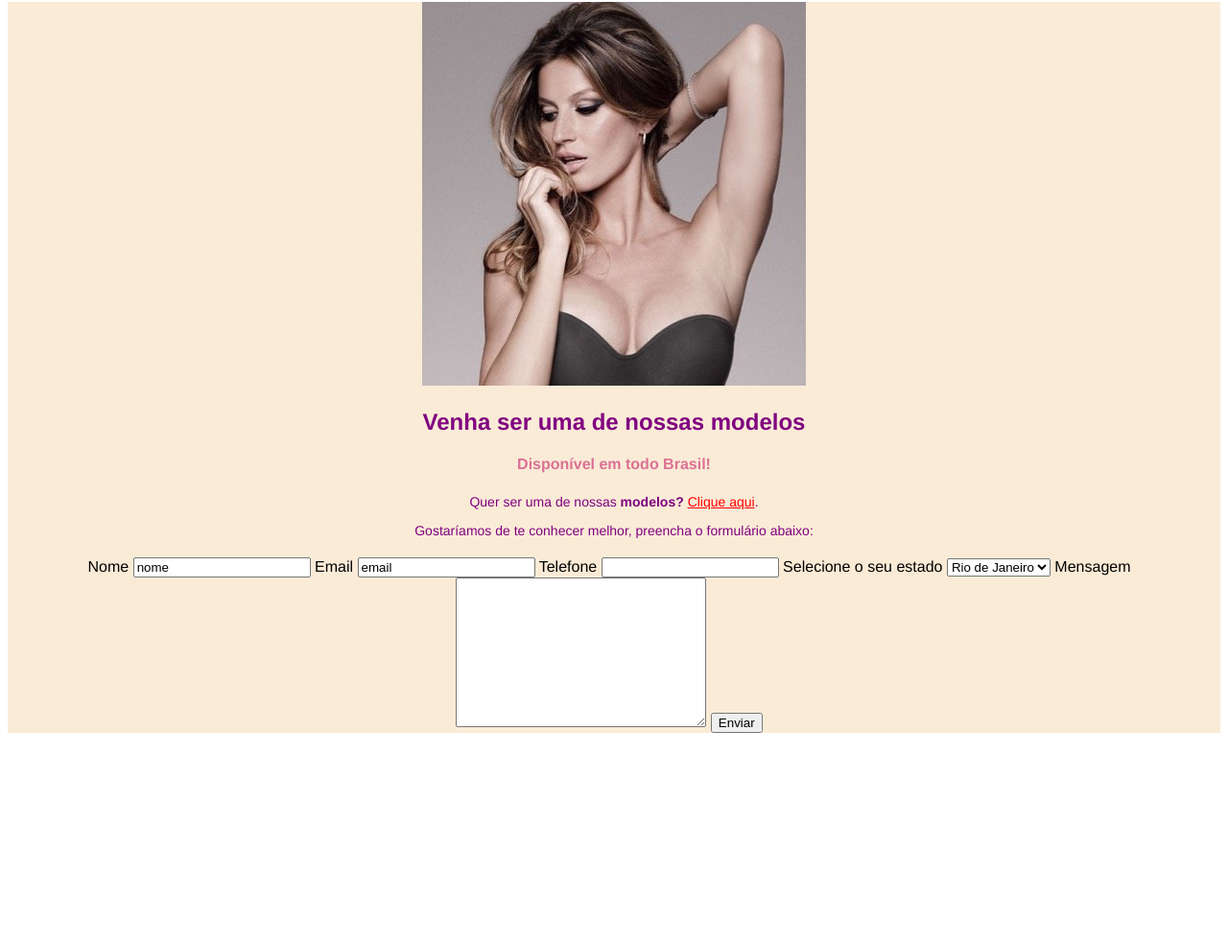
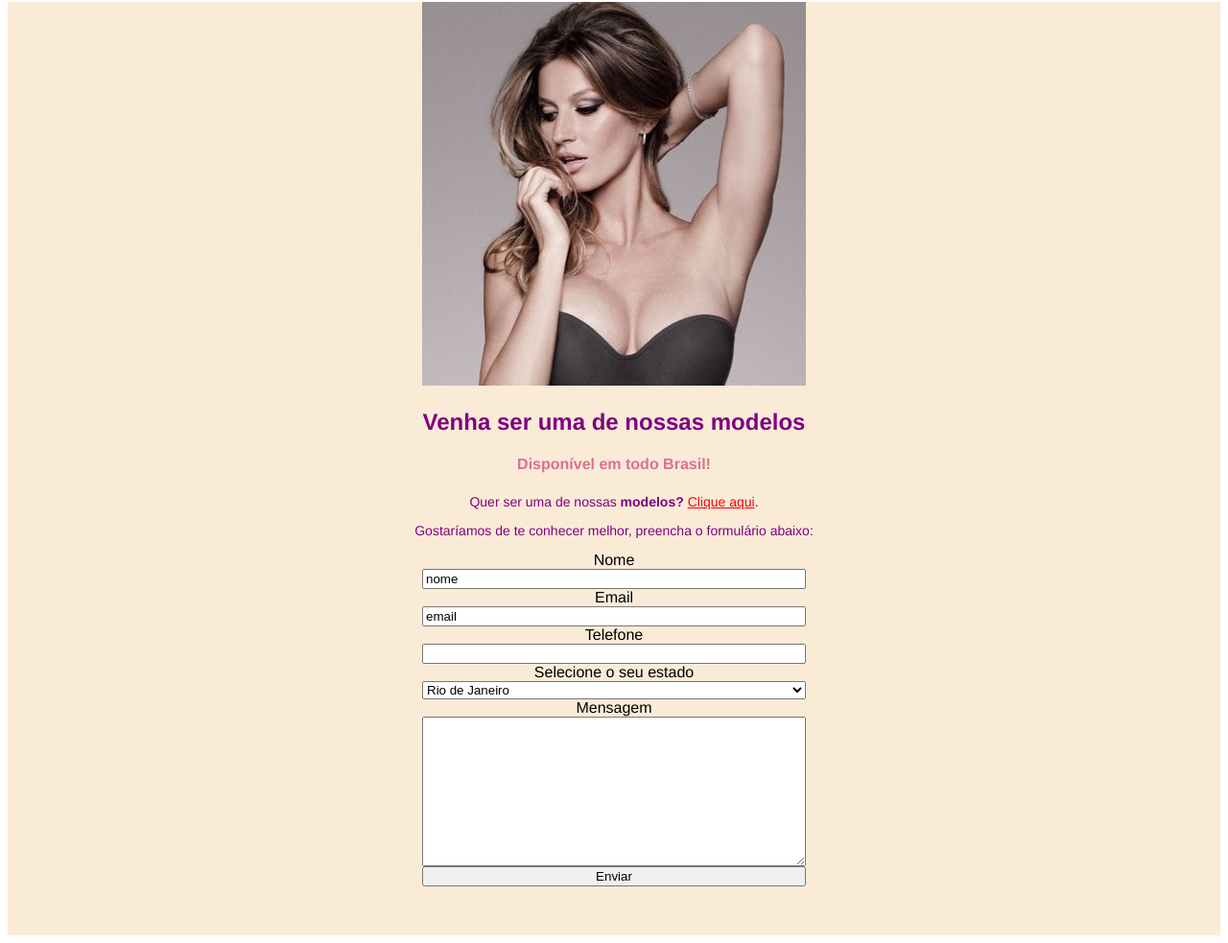
Before and after one commit to stephaniknupp/first_website, a plain HTML site: page index.html in a window 1280 px wide. Shown: the part 72-1055 px from the top of the page at 96% size. Before the commit the page ends 844 px from the top, so only its background shows below. Drawn offline with Linux system fonts and the light colour scheme.

Commit message:
Modified form

```diff
--- a/estilo.css
+++ b/estilo.css
@@ -48,4 +48,8 @@ form{
     flex-direction: column;
     margin-top: 20px;
     margin-right: 10px;
+    display: flex;
+    width: 400px;
+    height: 400px;
+    margin: auto;
 }
```
